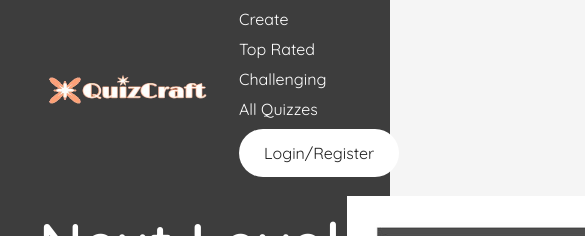
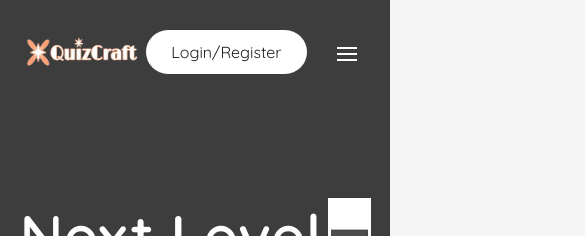
Before and after one commit to nromasanta/3680Project, a React (Vite) app: page /about in a window 390 px wide. Shown: the top 236 px of the page, 585 px wide, since content can reach past the window. Built offline with nearby package versions, Linux system fonts and the light colour scheme.

Commit message:
Responsive Navbar Work: Desktop and Side

```diff
--- a/src/App.jsx
+++ b/src/App.jsx
@@ -1,5 +1,6 @@
 import React from 'react'
 import Navbar from './components/Navbar/Navbar.jsx'
+import Sidenav from './components/Navbar/Sidenav.jsx'
 import Footer from './components/Footer/Footer.jsx'
 import { BrowserRouter, Route, Routes } from 'react-router-dom'
 import { ProtectedRoute } from './components/routes/ProtectedRoute.jsx'
--- /dev/null
+++ b/src/components/Navbar/Desknav.jsx
@@ -0,0 +1,59 @@
+import React from 'react';
+import './Navbar.css';
+import logo from '../../imgs/logo.png';
+import { Link, useLocation, useNavigate } from 'react-router-dom';
+import Navlink from './Navlink.jsx'
+import { useAuth } from '../../auth/authProvider'
+import { Navigate } from 'react-router-dom';
+
+const Desknav = () => {
+  const { token, logout } = useAuth();
+  const location = useLocation();
+  const navigate = useNavigate();
+
+  const handleLogout = () => {
+    logout();
+    navigate('/login');
+
+  };
+
+  return (
+    <>
+      <ul>
+        <li>
+          <Navlink className='' href='/create'>
+            Create
+          </Navlink>
+        </li>
+        <li>
+          <Navlink className='' href='/toprated'>
+            Top Rated
+          </Navlink>
+        </li>
+        <li>
+          <Navlink className='' href='/challenging'>
+            Challenging
+          </Navlink>
+        </li>
+        <li>
+          <Navlink className='' href='/allquizzes'>
+            All Quizzes
+          </Navlink>
+        </li>
+        { token ? (
+          <li>
+              <button className='login-btn' onClick={handleLogout}>Logout</button>
+          </li>
+          ) : (
+            <li>
+            <Link to='/login'>
+              <button className='login-btn'>Login/Register</button>
+            </Link>
+          </li>
+        )}
+      </ul>
+      </>
+  )
+}
+
+export default Desknav
--- a/src/components/Navbar/Navbar.css
+++ b/src/components/Navbar/Navbar.css
@@ -55,3 +55,25 @@ nav ul li:hover {
     color: #fff;
     transition: 0.2s ease;
 }
+
+.sidenav {
+    display: flex;
+    flex-direction: row;
+    gap: 1rem;
+}
+
+@media screen and (max-width: 1050px) {
+    .desktop-nav {
+        display: none;
+    }
+    .mobile-nav {
+        display: contents;
+    }
+
+
+    nav {
+    }
+
+    nav ul {
+    }
+}
--- a/src/components/Navbar/Navbar.jsx
+++ b/src/components/Navbar/Navbar.jsx
@@ -1,16 +1,14 @@
 import React from 'react';
 import './Navbar.css';
 import logo from '../../imgs/logo.png';
-import { Link, useLocation, useNavigate } from 'react-router-dom';
+import { Link, useLocation } from 'react-router-dom';
 import Navlink from './Navlink.jsx'
-import { useAuth } from '../../auth/authProvider'
-import { Navigate } from 'react-router-dom';
-
+import Desknav from './Desknav.jsx';
+import Sidenav from './Sidenav.jsx';
 
 const Navbar = () => {
-  const { token, logout } = useAuth();
   const location = useLocation();
-  const navigate = useNavigate();
+
   const displayNavbar = () => {
     const excludePathnames = ['/login', '/signup'];
     return !excludePathnames.includes(location.pathname);
@@ -21,54 +19,18 @@ const Navbar = () => {
     return displayNavbar() && (darkBackgroundPathnames.includes(location.pathname) || location.pathname === '');
   };
 
-  const handleLogout = () => {
-    logout();
-    navigate('/login');
-
-  };
-
   return displayNavbar() ? (
-    <div className='navbar'>
-      <nav className={`container ${darkBackground() ? 'dark-nav' : ''}`}>
-      <Link to='/'>
+    <nav className={`container ${darkBackground() ? 'dark-nav' : ''}`}>
+      <a href='/'>
         <img src={logo} alt='logo' className='logo'/>
-      </Link>
-      <ul>
-        <li>
-          <Navlink className='' href='/create'>
-            Create
-          </Navlink>
-        </li>
-        <li>
-          <Navlink className='' href='/toprated'>
-            Top Rated
-          </Navlink>
-        </li>
-        <li>
-          <Navlink className='' href='/challenging'>
-            Challenging
-          </Navlink>
-        </li>
-        <li>
-          <Navlink className='' href='/allquizzes'>
-            All Quizzes
-          </Navlink>
-        </li>
-        { token ? (
-        <li>
-            <button className='login-btn' onClick={handleLogout}>Logout</button>
-        </li>
-        ) : (
-          <li>
-          <Link to='/login'>
-            <button className='login-btn'>Login/Register</button>
-          </Link>
-        </li>
-        )}
-
-      </ul>
+      </a>
+      <div className='desktop-nav'>
+        <Desknav />
+      </div>
+      <div className='mobile-nav'>
+        <Sidenav />
+      </div>
     </nav>
-    </div>
   ) : null;
 };
 
--- /dev/null
+++ b/src/components/Navbar/Sidenav.jsx
@@ -0,0 +1,49 @@
+import React, {useRef, useState} from 'react'
+import { Squash as Hamburger} from 'hamburger-react'
+import { AnimatePresence, motion } from 'framer-motion'
+import { useClickAway } from 'react-use'
+import './Navbar.css';
+import logo from '../../imgs/logo.png';
+import { Link, useLocation, useNavigate } from 'react-router-dom';
+import Navlink from './Navlink.jsx'
+import { useAuth } from '../../auth/authProvider'
+import { Navigate } from 'react-router-dom';
+
+const Sidenav = () => {
+  const [isOpen, setOpen] = useState(false);
+  const ref = useRef(null);
+
+  const { token, logout } = useAuth();
+  const location = useLocation();
+  const navigate = useNavigate();
+
+  const handleLogout = () => {
+    logout();
+    navigate('/login');
+
+  };
+
+  useClickAway(ref, () => setOpen(false));
+
+  return (
+    <div ref={ref} className='sidenav'>
+      { token ? (
+          <button className='login-btn' onClick={handleLogout}>Logout</button>
+        ) : (
+          <Link to='/login'>
+            <button className='login-btn'>Login/Register</button>
+          </Link>
+      )}
+
+      <Hamburger toggled={isOpen} size={20} toggle={setOpen} />
+      {isOpen && (
+        <div>
+          Home
+        </div>
+      )}
+
+    </div>
+  );
+};
+
+export default Sidenav
--- a/src/index.css
+++ b/src/index.css
@@ -1,4 +1,7 @@
 @import url('https://fonts.googleapis.com/css2?family=Quicksand:wght@300..700&family=Raleway:ital,wght@0,100..900;1,100..900&display=swap');
+@tailwind base;
+@tailwind components;
+@tailwind utilities;
 
 * {
     margin: 0;
@@ -31,3 +34,22 @@ a {
     align-items: center;
     justify-content: center;
 }
+
+.mobile-nav {
+    display: none;
+}
+
+@media screen and (max-width: 1050px) {
+    .container {
+        padding-left: 5%;
+        padding-right: 5%;
+    }
+
+    .desktop-nav {
+        display: none;
+    }
+
+    .mobile-nav {
+        display: contents;
+    }
+}
```
